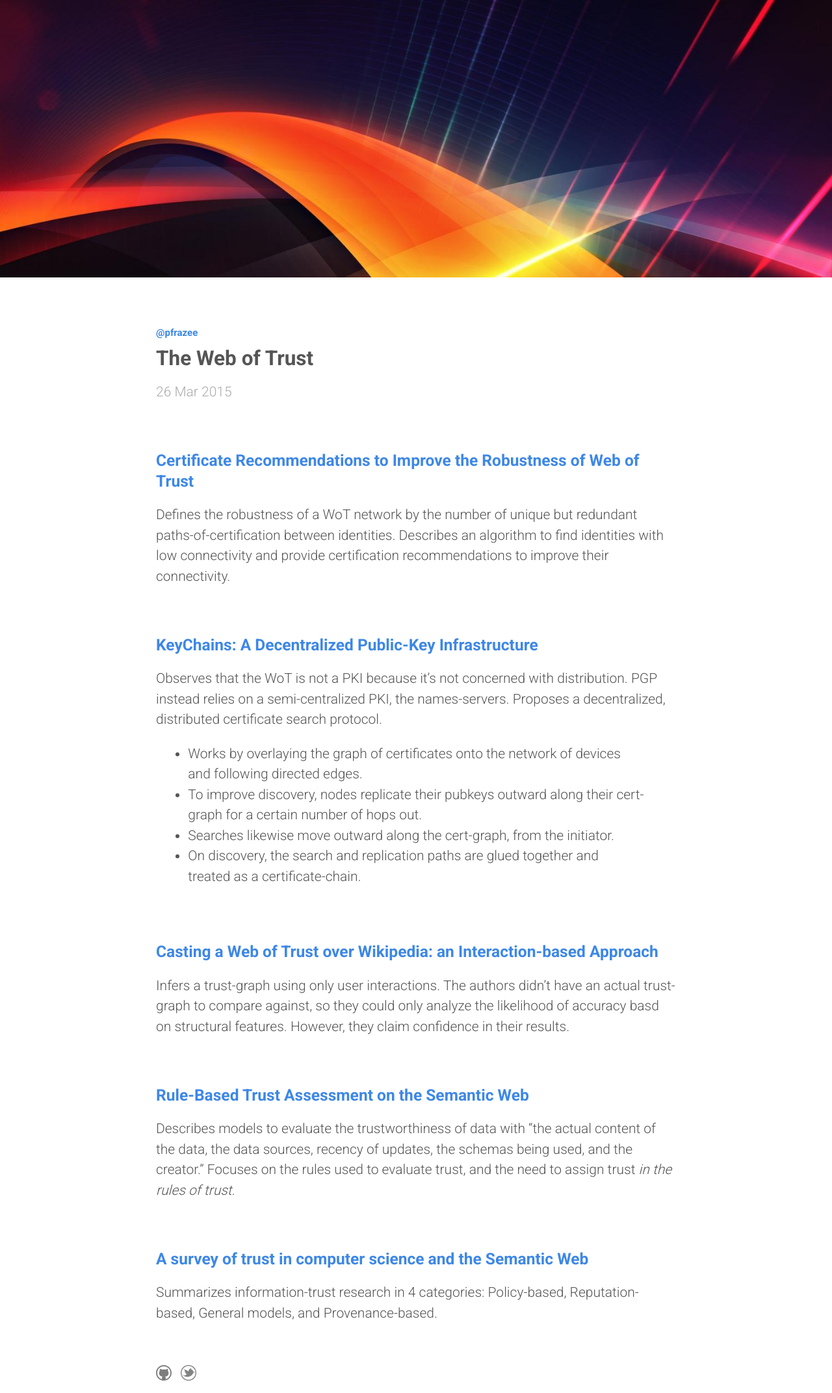
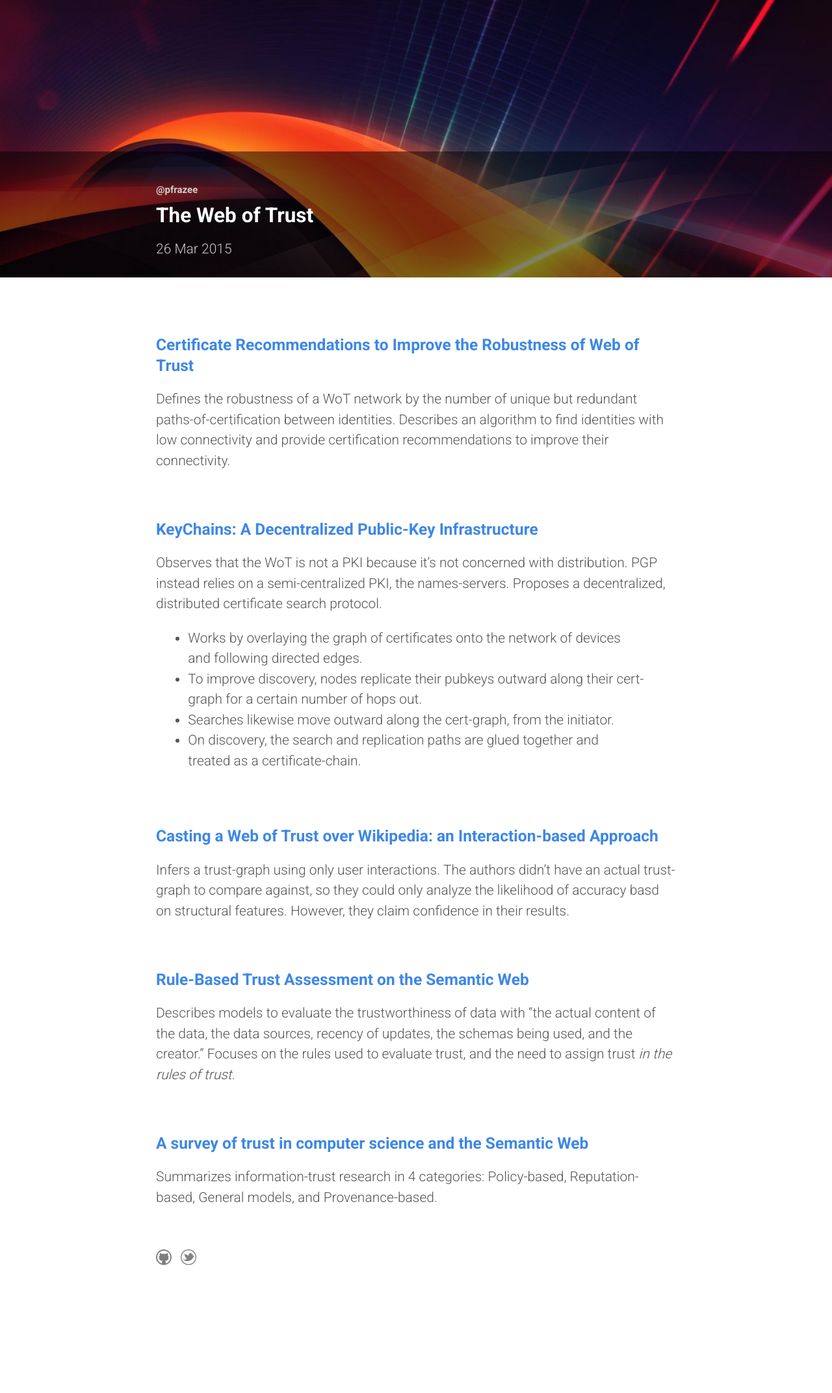
Before and after one commit to pfrazee/pfrazee.github.io, a Jekyll site: the page built from _posts/2015-03-26-web-of-trust-roundup.md, in a window 1280 px wide. Shown: the whole page at 65% size. Built offline with Jekyll 4.4.1, drawn with Linux system fonts in a browser that asks for light colours; Markdown is read by kramdown in place of the engine named in the settings; after the commit the page ends 1966 px from its top, so only the background shows below that.

Commit message:
visual updates

```diff
--- a/_layouts/post.html
+++ b/_layouts/post.html
@@ -1,7 +1,7 @@
 ---
 layout: default
 ---
-<h2>{{ page.title }}</h2>
+<h2 class="title">{{ page.title }}</h2>
 <p class="meta">{{ page.date | date_to_string }}</p>
 
 <div class="post">
--- a/css/main.css
+++ b/css/main.css
@@ -62,12 +62,15 @@
 
 .banner {
   width: 100%;
+  margin-bottom: -220px;
 }
 
 .site {
   max-width: 800px;
   margin: 3em auto 2em;
   line-height: 1.5em;
+  position: relative;
+  z-index:2;
 }
 
 .site.layout-default {
@@ -97,8 +100,21 @@
   font-size: 15px;
 }
 
+.site.layout-post .header a {
+  color: #ccc;
+}
+
+.site.layout-post .header a:hover {
+  color: #aaa;
+}
+
+.site.layout-post h2.title {
+  color: #fff;
+}
+
 .site .meta {
-  color: #aaa;
+  color: #ccc;
+  margin-bottom: 3em;
 }
 
 .site .footer {
```
Also changed, not shown: _posts/2014-03-31-alan-kays-talks.md (+1 -1 lines), _posts/2015-03-25-why-johnny-cant-encrypt.md (+1 -1 lines), img/alankay.jpg (added), img/computing-trust.jpg, img/web.jpg, img/whyjohnnycantencrypt.jpg (added), 2 other files.
